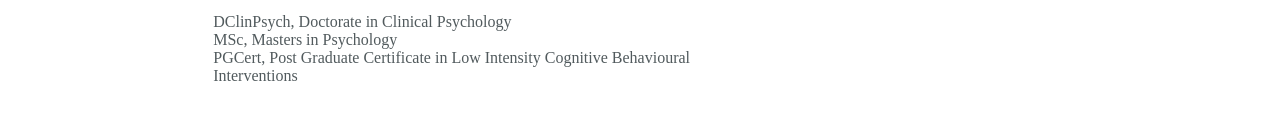
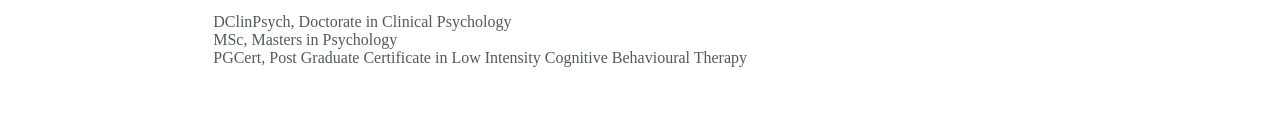
Before and after one commit to DrDilaraOmur/Dilara-Personal, a website: page index.html in a window 1280 px wide. Shown: the part 1023-1162 px from the top of the page. Drawn offline with nearby package versions, Linux system fonts and the light colour scheme; a web font is replaced by a local one.

Commit message:
Update index.html

```diff
--- a/index.html
+++ b/index.html
@@ -72,7 +72,7 @@
                             <li>MSc, Masters in Psychology</li>
                             <li>
                                 PGCert, Post Graduate Certificate in Low
-                                Intensity Cognitive Behavioural Interventions
+                                Intensity Cognitive Behavioural Therapy
                             </li>
                         </ul>
                     </div>
```
